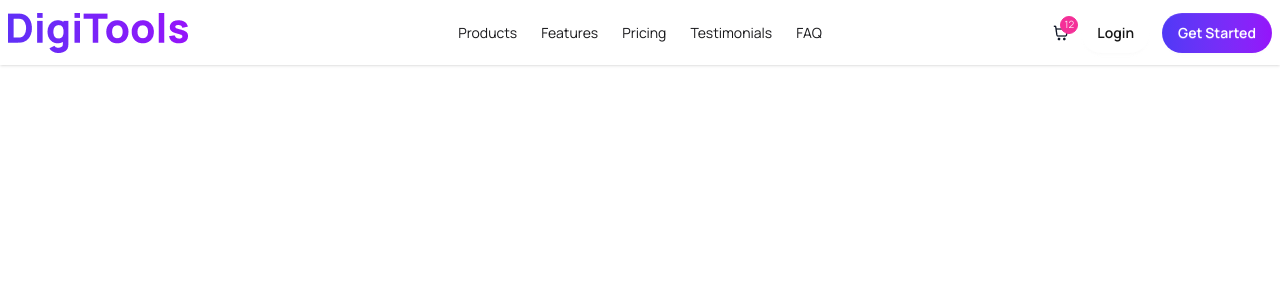
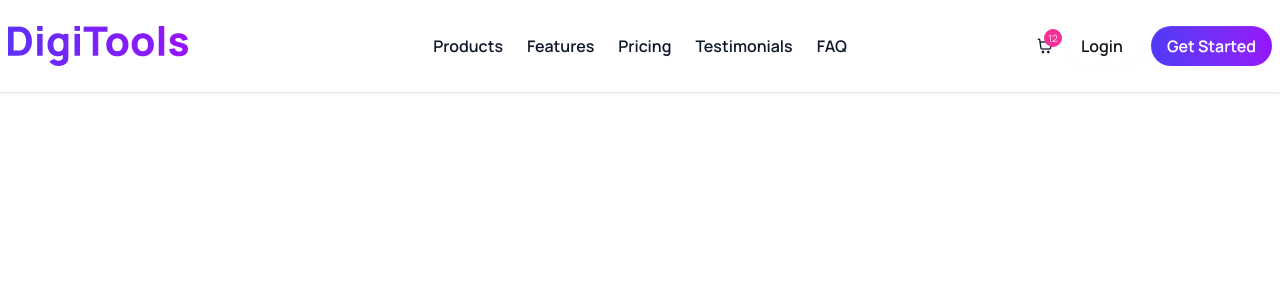
Before and after one commit to IamPial/digitools-pricing-app, a React (Vite) app: page / in a window 1280 px wide. Shown: the top 300 px of the page. Built offline with nearby package versions, Linux system fonts and the light colour scheme.

Commit message:
added some font sizes to multiple elements

```diff
--- a/src/components/Navbar/Navbar.jsx
+++ b/src/components/Navbar/Navbar.jsx
@@ -4,8 +4,8 @@ import cartImg from "../../assets/shopping-cart.png";
 
 const Navbar = () => {
   return (
-    <div>
-      <div className="navbar bg-base-100 shadow-sm">
+    <div className="bg-base-100 shadow-sm py-3">
+      <div className="navbar container mx-auto  ">
         <div className="navbar-start">
           <div className="dropdown">
             <div tabIndex={0} role="button" className="btn btn-ghost lg:hidden">
@@ -27,7 +27,7 @@ const Navbar = () => {
             </div>
             <ul
               tabIndex="-1"
-              className="menu menu-sm dropdown-content bg-base-100 rounded-box z-1 mt-3 w-52 p-2 shadow"
+              className="menu menu-sm dropdown-content bg-base-100 rounded-box z-1 mt-3 w-52 p-2 shadow font-semibold text-slate-900 text-[16px]"
             >
               <li>
                 <a href="">Products</a>
@@ -51,7 +51,7 @@ const Navbar = () => {
           </a>
         </div>
         <div className="navbar-center hidden lg:flex">
-          <ul className="menu menu-horizontal px-1">
+          <ul className="menu menu-horizontal px-1 font-semibold text-slate-900 text-[16px]">
             <li>
               <a href="">Products</a>
             </li>
@@ -76,10 +76,10 @@ const Navbar = () => {
             </span>
             <img className="" src={cartImg} alt="cart" />
           </div>
-          <button className="btn rounded-full bg-white text-neutral-900 hover:bg-linear-to-r from-[#4f39f6] to-[#9514fa] border-none hover:text-white font-semibold">
+          <button className="btn rounded-full bg-white text-neutral-900 hover:bg-linear-to-r from-[#4f39f6] to-[#9514fa] border-none hover:text-white font-semibold text-[16px]">
             Login
           </button>
-          <a className="btn bg-linear-to-r from-[#4f39f6] to-[#9514fa] rounded-full border-none text-white font-semibold">
+          <a className="btn bg-linear-to-r from-[#4f39f6] to-[#9514fa] rounded-full border-none text-white font-semibold text-[16px]">
             Get Started
           </a>
         </div>
```
